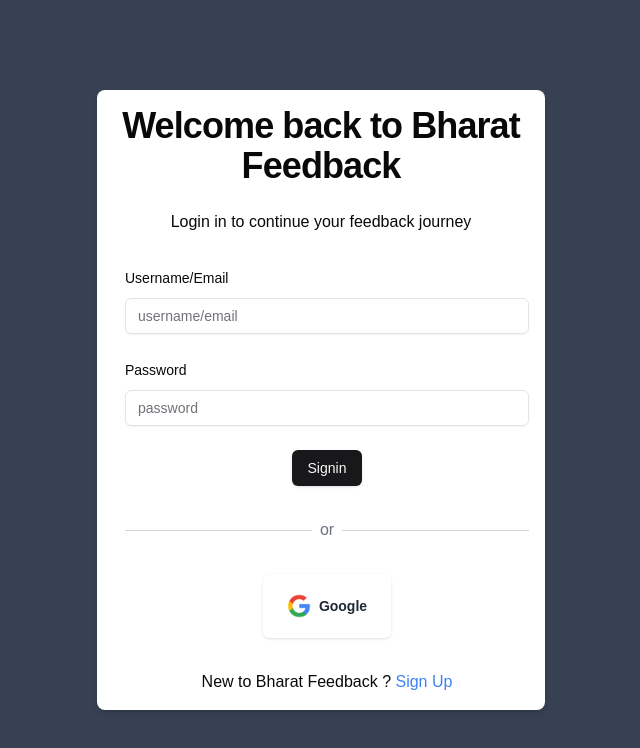
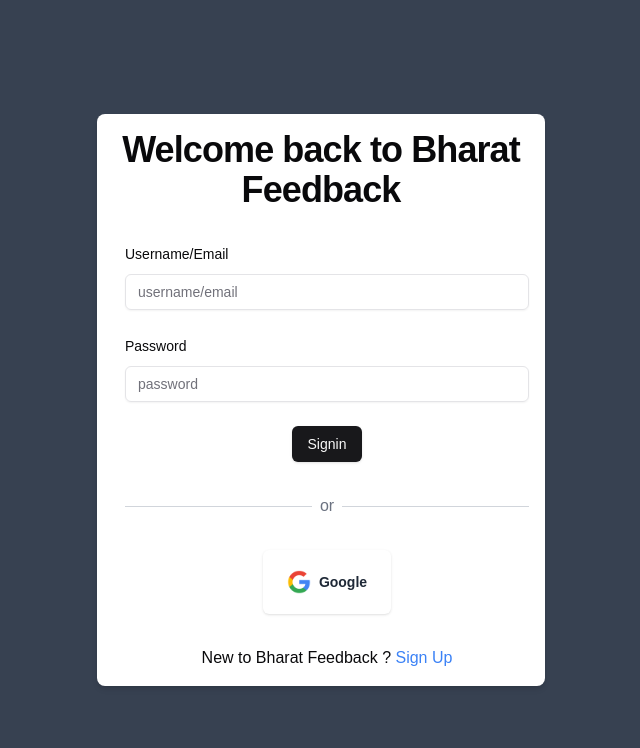
Before and after one commit to BharateshPoojary/feedback-app, a Next.js app: page /sign-in in a window 1280 px wide. Shown: the top 748 px of the page, without its empty margins (319-959 px from the left). Built offline with nearby package versions, Linux system fonts and the light colour scheme.

Commit message:
small change

```diff
--- a/src/app/(auth)/sign-in/page.tsx
+++ b/src/app/(auth)/sign-in/page.tsx
@@ -73,7 +73,6 @@
             {/*min-width: 1024px means that the styles inside this media query will only apply if the viewport width is 1024 pixels or larger.*/}
             Welcome back to Bharat Feedback
           </h1>
-          <p className="mb-4">Login in to continue your feedback journey</p>
         </div>
         <Form {...form}>
           <form onSubmit={form.handleSubmit(onSubmit)} className="space-y-6">
```
